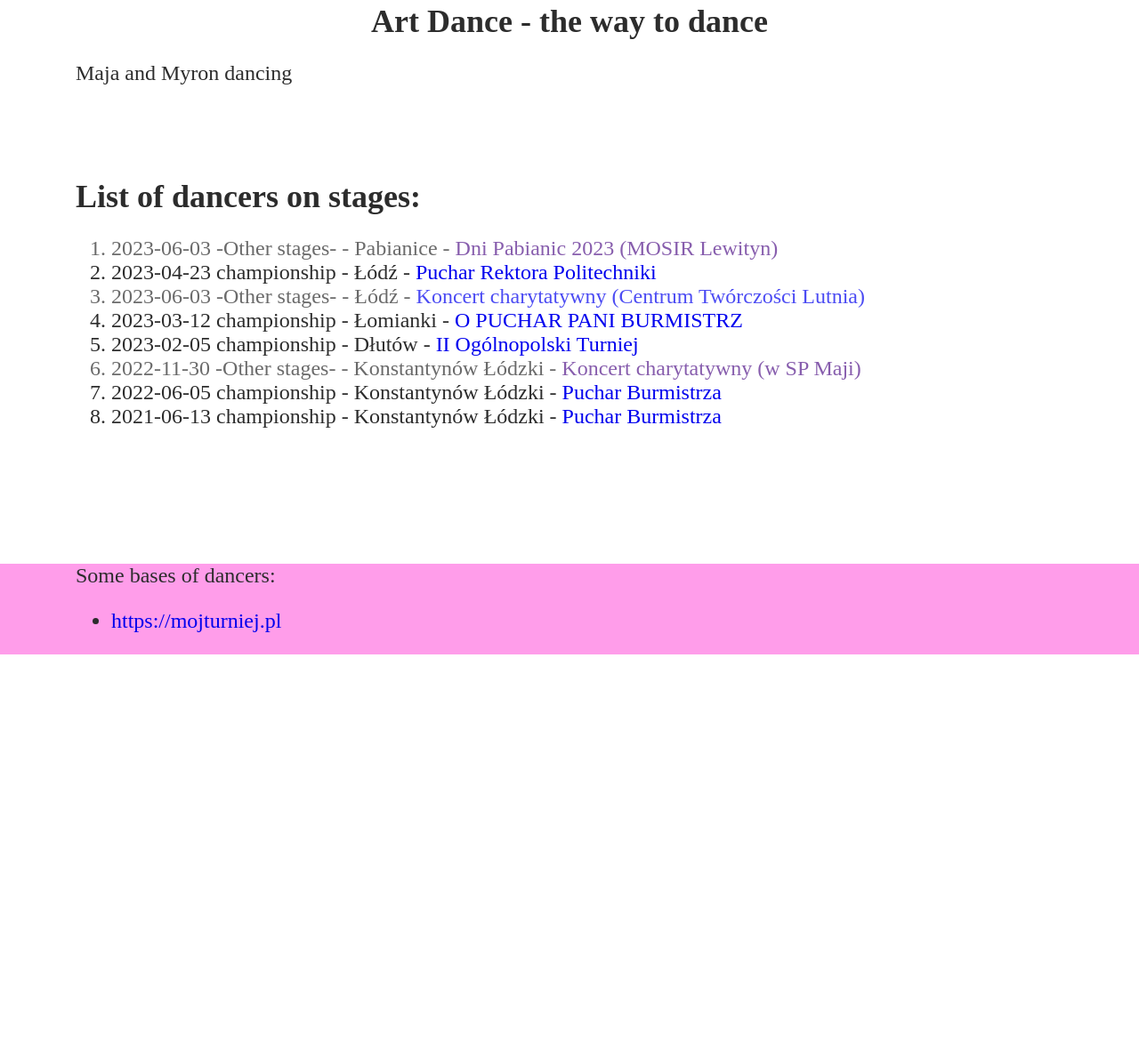
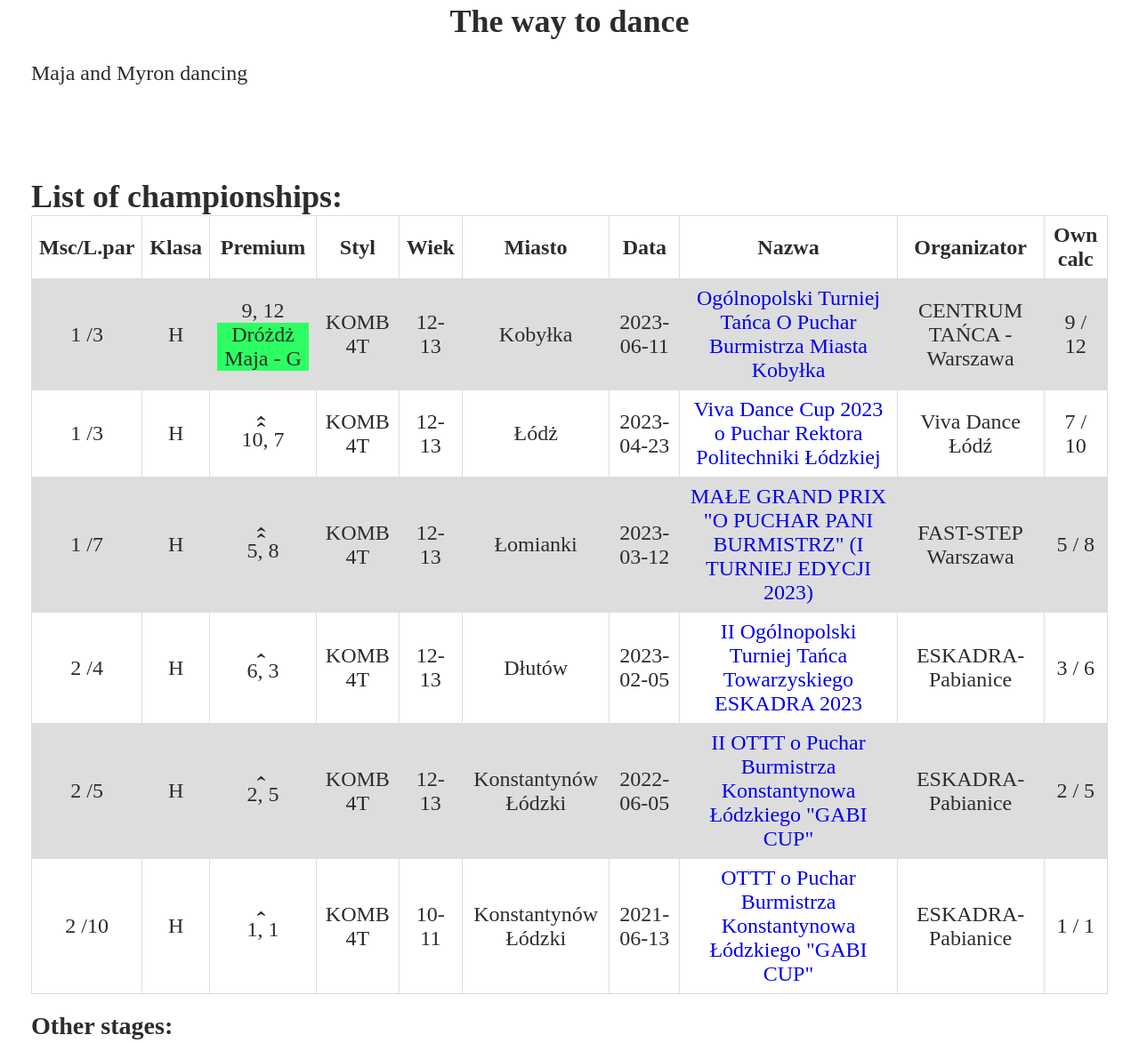
Before and after one commit to bestua/artdance, a plain HTML site: page index.html in a window 1280 px wide. Shown: the part 64-1237 px from the top of the page at 89% size. Before the commit the page ends 800 px from the top, so only its background shows below. Drawn offline with Linux system fonts and the light colour scheme.

Commit message:
H group finnished

```diff
--- a/index.html
+++ b/index.html
@@ -28,15 +28,180 @@
       <main class="main">
         <section class="section hero">
           <div class="container">
-            <h1 class="hero__title">Art Dance - the way to dance</h1>
+            <h1 class="hero__title">The way to dance</h1>
             <p>Maja and Myron dancing</p>
           </div>
         </section>
 
         <section class="section guide">
           <div class="container">
-            <h2>List of dancers on stages:</h2>
+            <h2>List of championships:</h2>
 
+            <!--  -->
+            <!--  -->
+            <!--  -->
+
+            <table class="table">
+              <tr>
+                <th>Msc/L.par</th>
+                <th>Klasa</th>
+                <th>Premium</th>
+                <th>Styl</th>
+                <th>Wiek</th>
+                <th>Miasto</th>
+                <th>Data</th>
+                <th>Nazwa</th>
+                <th>Organizator</th>
+                <th>Own calc</th>
+              </tr>
+              <tr>
+                <td>1 /3</td>
+                <td>H</td>
+                <td>
+                  <div>
+                    <div>9, 12</div>
+                    <div style="background-color: rgb(45, 255, 98);:">
+                      Dróżdż Maja - G
+                    </div>
+                  </div>
+                </td>
+                <td>KOMB 4T</td>
+                <td>12-13</td>
+                <td>Kobyłka</td>
+                <td>2023-06-11</td>
+                <td>
+                  <a
+                    target="_blank"
+                    href="https://baza.taniec.pl/?v=turnieje_pary&w=5516"
+                    >Ogólnopolski Turniej Tańca O Puchar Burmistrza Miasta
+                    Kobyłka</a
+                  >
+                </td>
+                <td>CENTRUM TAŃCA - Warszawa</td>
+                <td>9 / 12</td>
+              </tr>
+              <tr>
+                <td>1 /3</td>
+                <td>H</td>
+                <td>
+                  <div>
+                    <div>
+                      <div class="table__arrow">&#8249;</div>
+                      <div class="table__arrow">&#8249;</div>
+                    </div>
+                    <div>10, 7</div>
+                  </div>
+                </td>
+                <td>KOMB 4T</td>
+                <td>12-13</td>
+                <td>Łódż</td>
+                <td>2023-04-23</td>
+                <td>
+                  <a
+                    target="_blank"
+                    href="https://baza.taniec.pl/?v=turnieje_pary&w=5385"
+                    >Viva Dance Cup 2023 o Puchar Rektora Politechniki
+                    Łódzkiej</a
+                  >
+                </td>
+                <td>Viva Dance Łódź</td>
+                <td>7 / 10</td>
+              </tr>
+              <tr>
+                <td>1 /7</td>
+                <td>H</td>
+                <td>
+                  <div>
+                    <div>
+                      <div class="table__arrow">&#8249;</div>
+                      <div class="table__arrow">&#8249;</div>
+                    </div>
+                    <div>5, 8</div>
+                  </div>
+                </td>
+                <td>KOMB 4T</td>
+                <td>12-13</td>
+                <td>Łomianki</td>
+                <td>2023-03-12</td>
+                <td>
+                  <a
+                    target="_blank"
+                    href="https://baza.taniec.pl/?v=turnieje_pary&w=5408"
+                    >MAŁE GRAND PRIX "O PUCHAR PANI BURMISTRZ" (I TURNIEJ EDYCJI
+                    2023)</a
+                  >
+                </td>
+                <td>FAST-STEP Warszawa</td>
+                <td>5 / 8</td>
+              </tr>
+              <tr>
+                <td>2 /4</td>
+                <td>H</td>
+                <td>
+                  <span class="table__arrow">&#8249;</span>
+                  6, 3
+                </td>
+                <td>KOMB 4T</td>
+                <td>12-13</td>
+                <td>Dłutów</td>
+                <td>2023-02-05</td>
+                <td>
+                  <a
+                    target="_blank"
+                    href="https://baza.taniec.pl/?v=turnieje_pary&w=5405"
+                    >II Ogólnopolski Turniej Tańca Towarzyskiego ESKADRA 2023</a
+                  >
+                </td>
+                <td>ESKADRA-Pabianice</td>
+                <td>3 / 6</td>
+              </tr>
+              <tr>
+                <td>2 /5</td>
+                <td>H</td>
+                <td>
+                  <span class="table__arrow">&#8249;</span>
+                  2, 5
+                </td>
+                <td>KOMB 4T</td>
+                <td>12-13</td>
+                <td>Konstantynów Łódzki</td>
+                <td>2022-06-05</td>
+                <td>
+                  <a
+                    target="_blank"
+                    href="https://baza.taniec.pl/?v=turnieje_pary&w=5176"
+                    >II OTTT o Puchar Burmistrza Konstantynowa Łódzkiego "GABI
+                    CUP"</a
+                  >
+                </td>
+                <td>ESKADRA-Pabianice</td>
+                <td>2 / 5</td>
+              </tr>
+              <tr>
+                <td>2 /10</td>
+                <td>H</td>
+                <td>
+                  <span class="table__arrow">&#8249;</span>
+                  1, 1
+                </td>
+                <td>KOMB 4T</td>
+                <td>10-11</td>
+                <td>Konstantynów Łódzki</td>
+                <td>2021-06-13</td>
+                <td>
+                  <a
+                    target="_blank"
+                    href="https://baza.taniec.pl/?v=turnieje_pary&w=4882"
+                    >OTTT o Puchar Burmistrza Konstantynowa Łódzkiego "GABI
+                    CUP"</a
+                  >
+                </td>
+                <td>ESKADRA-Pabianice</td>
+                <td>1 / 1</td>
+              </tr>
+            </table>
+
+            <h3 class="title">Other stages:</h3>
             <ol class="guide__list">
               <li class="guide__NOTchampionshipItem">
                 <span>2023-06-03</span>
@@ -45,18 +210,9 @@
                 <span></span>
                 <a href="">Dni Pabianic 2023 (MOSIR Lewityn)</a>
               </li>
-              <li>
-                <span>2023-04-23</span>
-                <span>championship</span>
-                <span>- Łódź -</span>
-                <a
-                  target="_blank"
-                  href="https://baza.taniec.pl/?v=turnieje_pary&w=5385"
-                  >Puchar Rektora Politechniki</a
-                >
-              </li>
+
               <li class="guide__NOTchampionshipItem">
-                <span>2023-06-03</span>
+                <span>2023-03-24</span>
                 <span> -Other stages- </span>
                 <span>- Łódź -</span>
                 <a
@@ -65,27 +221,7 @@
                   >Koncert charytatywny (Centrum Twórczości Lutnia)</a
                 >
               </li>
-              <li>
-                <span>2023-03-12</span>
-                <span>championship</span>
-                <span>- Łomianki -</span>
-                <a
-                  target="_blank"
-                  href="https://baza.taniec.pl/?v=turnieje_pary&w=5408"
-                  >O PUCHAR PANI BURMISTRZ</a
-                >
-              </li>
 
-              <li>
-                <span>2023-02-05</span>
-                <span>championship</span>
-                <span>- Dłutów -</span>
-                <a
-                  target="_blank"
-                  href="https://baza.taniec.pl/?v=turnieje_pary&w=5405"
-                  >II Ogólnopolski Turniej</a
-                >
-              </li>
               <li class="guide__NOTchampionshipItem">
                 <span>2022-11-30</span>
                 <span> -Other stages- </span>
@@ -93,31 +229,6 @@
                 <span></span>
                 <a href="">Koncert charytatywny (w SP Maji)</a>
               </li>
-              <li>
-                <span>2022-06-05</span>
-                <span>championship</span>
-                <span>- Konstantynów Łódzki -</span>
-                <a
-                  target="_blank"
-                  href="https://baza.taniec.pl/?v=turnieje_pary&w=5176"
-                  >Puchar Burmistrza</a
-                >
-              </li>
-
-              <li>
-                <span>2021-06-13</span>
-                <span>championship</span>
-                <span>- Konstantynów Łódzki -</span>
-                <a
-                  target="_blank"
-                  href="https://baza.taniec.pl/?v=turnieje_pary&w=4882"
-                  >Puchar Burmistrza</a
-                >
-              </li>
-
-              <!-- <li>
-                <a target="_blank" href=""></a>
-              </li> -->
             </ol>
           </div>
         </section>
--- a/scss/base/_base.scss
+++ b/scss/base/_base.scss
@@ -42,3 +42,7 @@ a {
   text-decoration: none;
   // text-decoration: underline overline #ff3028;
 }
+
+.title {
+  margin-top: 20px;
+}
--- a/scss/base/_container.scss
+++ b/scss/base/_container.scss
@@ -9,7 +9,7 @@
   @media screen and (min-width: 768px) {
     width: 768px;
   }
-  @media screen and (min-width: 1140px) {
-    width: 1140px;
+  @media screen and (min-width: 1240px) {
+    width: 1240px;
   }
 }
--- /dev/null
+++ b/scss/base/_table.scss
@@ -0,0 +1,25 @@
+table {
+  // font-family: arial, sans-serif;
+  border-collapse: collapse;
+  width: 100%;
+}
+
+.table {
+  &__arrow {
+    display: block;
+    font-weight: 600;
+    transform: rotate(90deg);
+    line-height: 0.3;
+  }
+}
+
+td,
+th {
+  border: 1px solid #dddddd;
+  text-align: center;
+  padding: 8px;
+}
+
+tr:nth-child(even) {
+  background-color: #dddddd;
+}
--- a/scss/layouts/_guide.scss
+++ b/scss/layouts/_guide.scss
@@ -16,6 +16,6 @@
   }
 
   &__NOTchampionshipItem {
-    opacity: 0.7;
+    opacity: 0.4;
   }
 }
--- a/scss/main.scss
+++ b/scss/main.scss
@@ -2,6 +2,7 @@
 @import './base/base';
 @import './base/container';
 @import './base/section';
+@import './base/table';
 
 // layouts
 @import './layouts/header';
```
Also changed, not shown: css/main.css, css/main.min.css, 2 other files.
